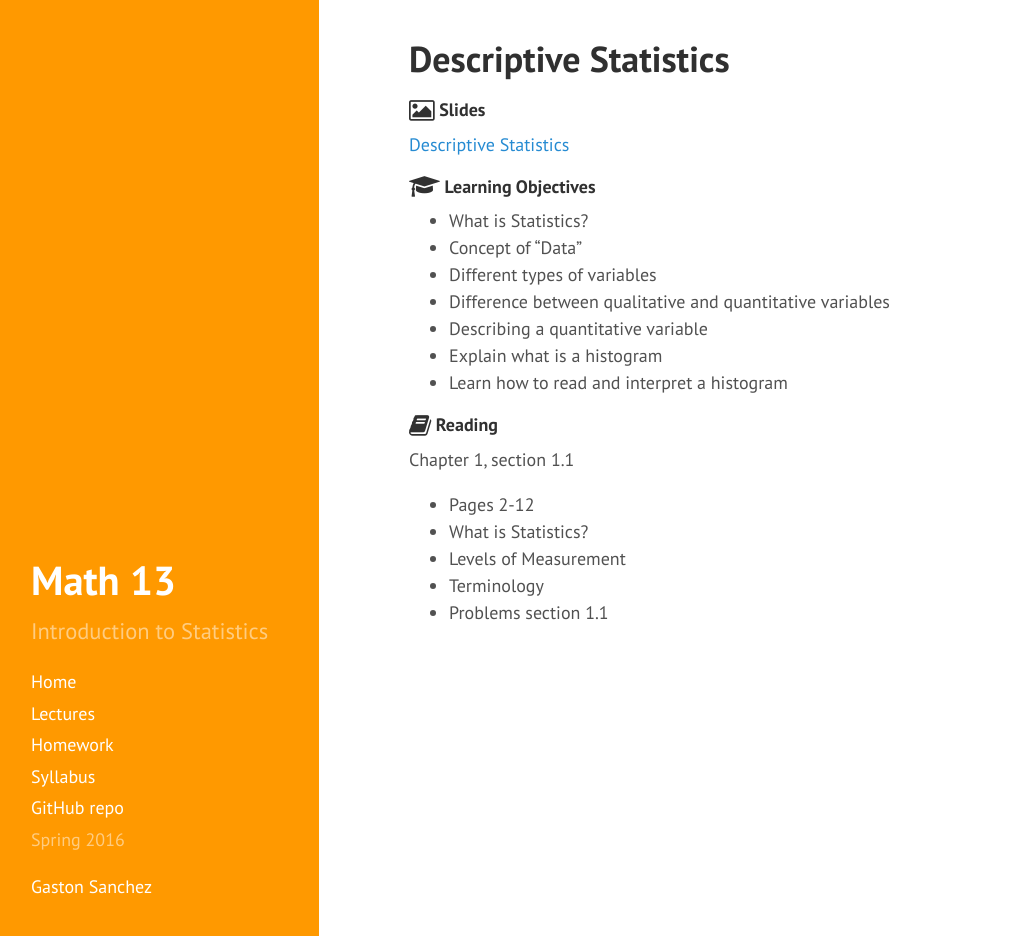
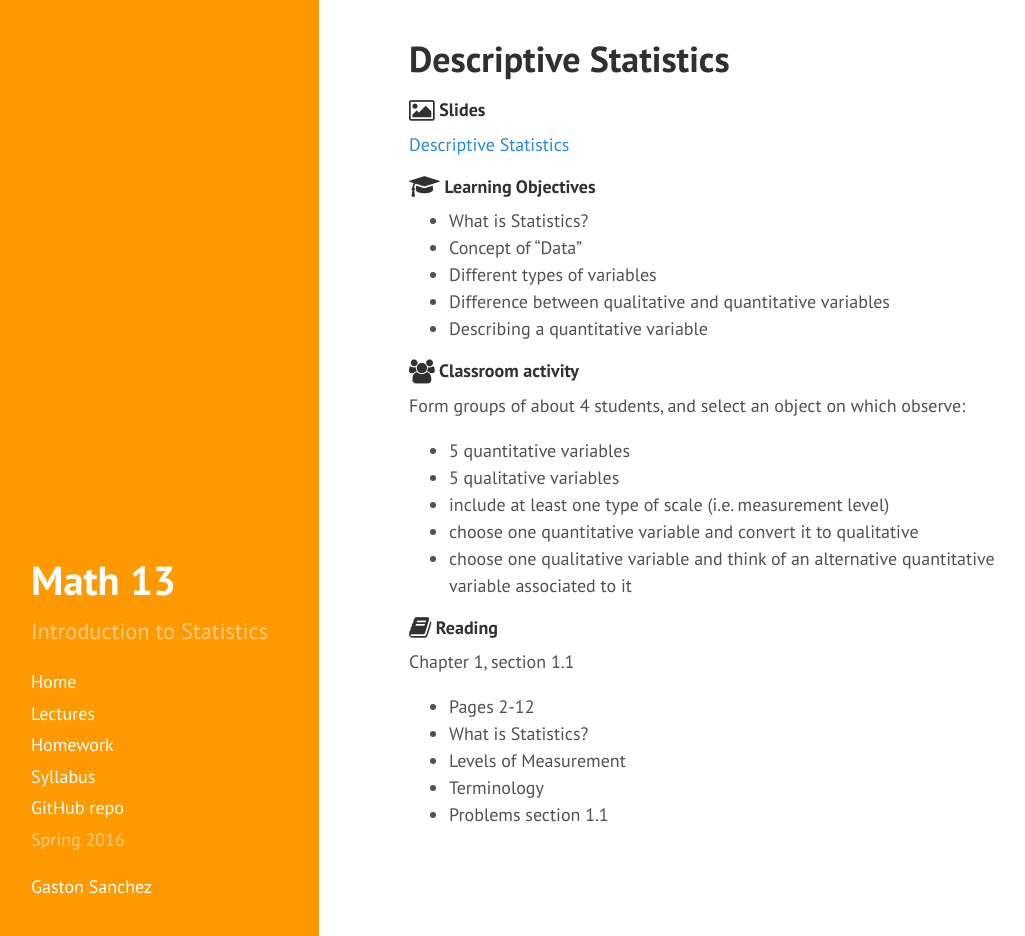
Before and after one commit to gastonstat/relic-math13, a Jekyll site: the page built from lectures/02-descriptive-statistics.md, in a window 1280 px wide and 936 px high. Shown: the whole window, without its empty margins (5-1030 px from the left). Built offline with Jekyll 4.4.1, drawn with Linux system fonts in a browser that asks for light colours; nearby versions of some CDN libraries; Markdown is read by kramdown in place of the engine named in the settings.

Commit message:
add classroom activity for lecture 2

```diff
--- a/lectures/02-descriptive-statistics.md
+++ b/lectures/02-descriptive-statistics.md
@@ -21,8 +21,20 @@ title: "Descriptive Statistics"
 - Different types of variables
 - Difference between qualitative and quantitative variables
 - Describing a quantitative variable
-- Explain what is a histogram
-- Learn how to read and interpret a histogram
+
+
+<h4>
+	<span class="fa fa-users fa-lg main-list-item-icon"></span>
+	Classroom activity
+</h4>
+
+Form groups of about 4 students, and select an object on which observe:
+
+- 5 quantitative variables
+- 5 qualitative variables
+- include at least one type of scale (i.e. measurement level)
+- choose one quantitative variable and convert it to qualitative
+- choose one qualitative variable and think of an alternative quantitative variable associated to it
 
 
 <h4>
```
